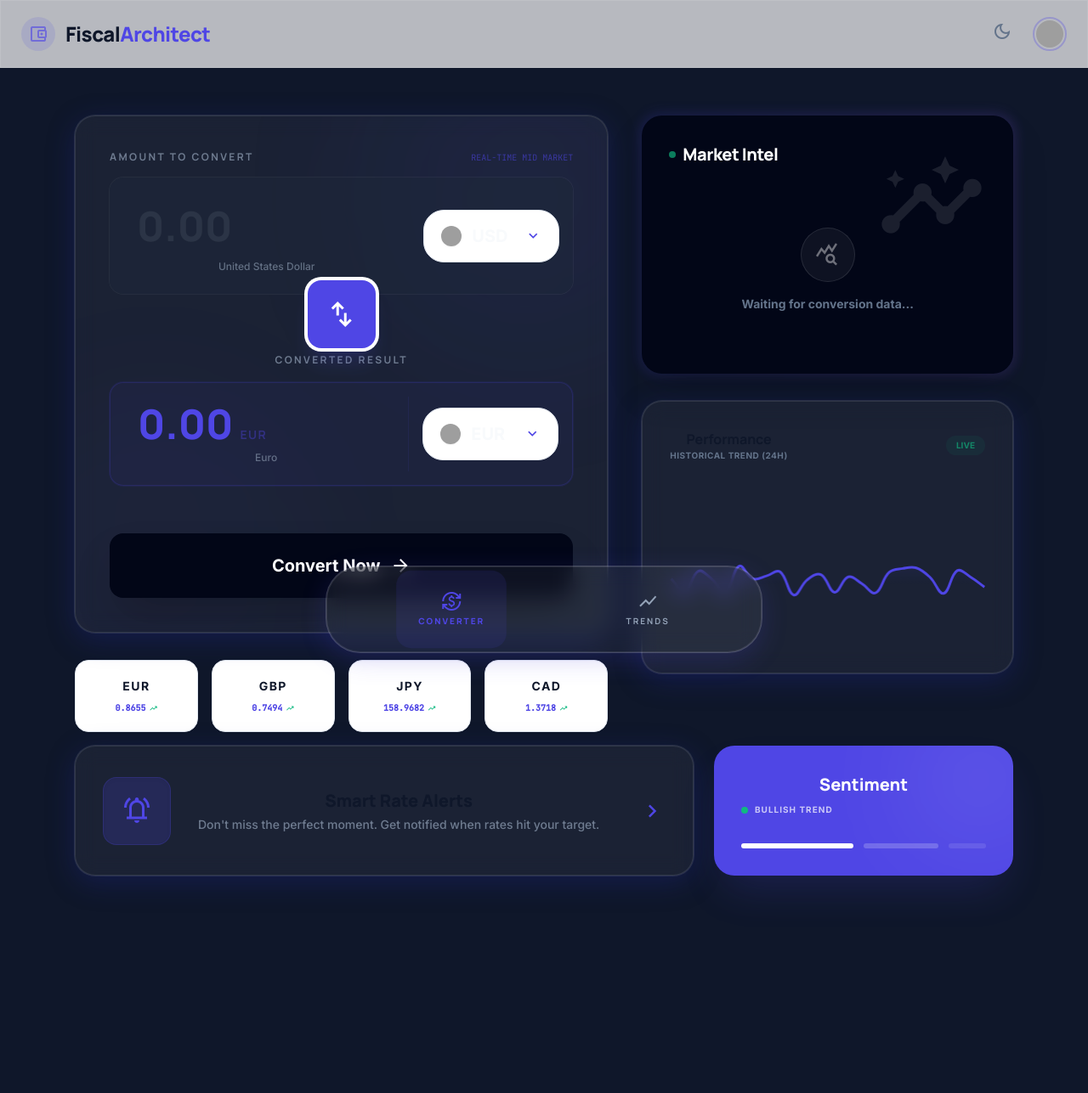
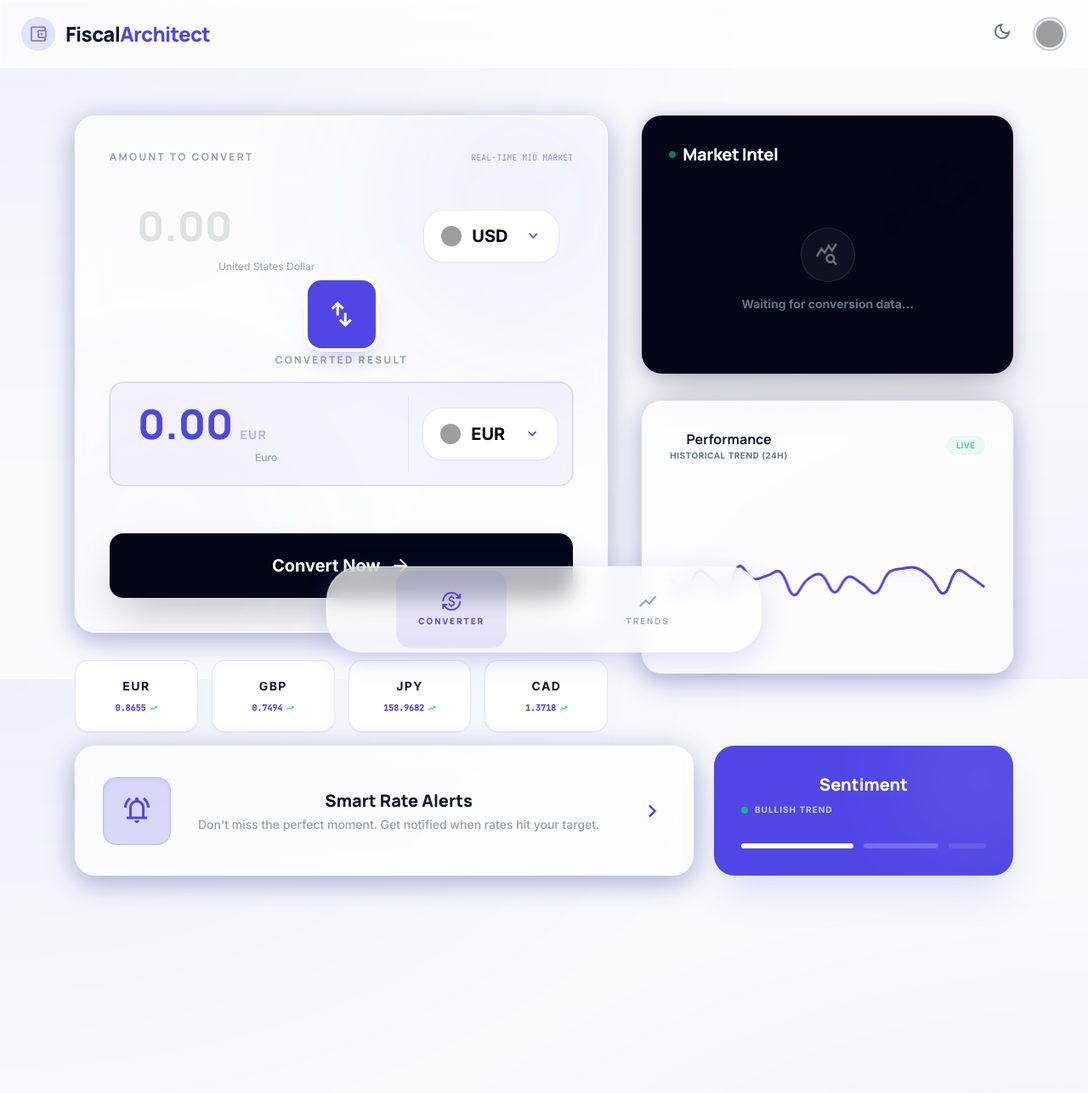
Before and after one commit to sara12359/Exchange-website, a Django app: page / in a window 1280 px wide. Shown: the whole page at 85% size. Run offline with Django 5.2, Linux system fonts and the light colour scheme; data comes from the database, SQL or seed files in the repository; some libraries are stand-ins or nearby versions; grey boxes are pictures that could not be loaded.

Commit message:
ui improvment

```diff
--- a/static/js/main.js
+++ b/static/js/main.js
@@ -17,7 +17,14 @@ document.addEventListener('DOMContentLoaded', () => {
     };
 
     const toggleTheme = () => {
-        const isDark = html.classList.toggle('dark');
+        const isDark = !html.classList.contains('dark');
+        if (isDark) {
+            html.classList.add('dark');
+            html.classList.remove('light');
+        } else {
+            html.classList.remove('dark');
+            html.classList.add('light');
+        }
         html.setAttribute('data-theme', isDark ? 'dark' : 'light');
         localStorage.setItem('theme', isDark ? 'dark' : 'light');
         updateThemeUI(isDark);
--- a/templates/converter/index.html
+++ b/templates/converter/index.html
@@ -19,12 +19,12 @@
               "primary-dark": "#3730a3",
               "secondary": "#10b981",
               "accent": "#8b5cf6",
-              "background": "#0f172a",
-              "surface": "#1e293b",
-              "surface-light": "#334155",
-              "on-surface": "#f8fafc",
-              "on-surface-variant": "#94a3b8",
-              "outline": "#475569"
+              "background": "var(--background)",
+              "surface": "var(--surface)",
+              "surface-light": "var(--surface-light)",
+              "on-surface": "var(--on-surface)",
+              "on-surface-variant": "var(--on-surface-variant)",
+              "outline": "var(--outline)"
             },
             fontFamily: {
               "headline": ["Manrope", "sans-serif"],
@@ -42,10 +42,22 @@
 </script>
 <style>
       :root {
-        --glass-bg: rgba(255, 255, 255, 0.05);
-        --glass-border: rgba(255, 255, 255, 0.1);
+        --background: #f8fafc;
+        --surface: #ffffff;
+        --surface-light: #f1f5f9;
+        --on-surface: #020617;
+        --on-surface-variant: #64748b;
+        --outline: #e2e8f0;
+        --glass-bg: rgba(255, 255, 255, 0.7);
+        --glass-border: rgba(255, 255, 255, 0.5);
       }
       .dark {
+        --background: #0f172a;
+        --surface: #1e293b;
+        --surface-light: #334155;
+        --on-surface: #f8fafc;
+        --on-surface-variant: #94a3b8;
+        --outline: #475569;
         --glass-bg: rgba(15, 23, 42, 0.4);
         --glass-border: rgba(255, 255, 255, 0.05);
       }
@@ -60,14 +72,16 @@
       }
       body {
         font-family: 'Inter', sans-serif;
-        background-color: #f8fafc;
+        background-color: var(--background);
+        background-image:
+          radial-gradient(at 0% 0%, rgba(79, 70, 229, 0.05) 0px, transparent 50%),
+          radial-gradient(at 100% 100%, rgba(139, 92, 246, 0.05) 0px, transparent 50%);
+        background-attachment: fixed;
       }
       .dark body {
-        background-color: #0f172a;
         background-image:
           radial-gradient(at 0% 0%, rgba(79, 70, 229, 0.15) 0px, transparent 50%),
           radial-gradient(at 100% 100%, rgba(139, 92, 246, 0.1) 0px, transparent 50%);
-        background-attachment: fixed;
       }
       /* Hide arrows from number input */
       input[type="number"]::-webkit-outer-spin-button,
```
